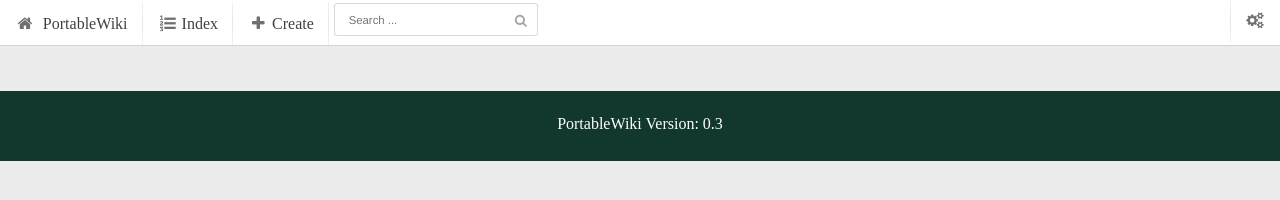
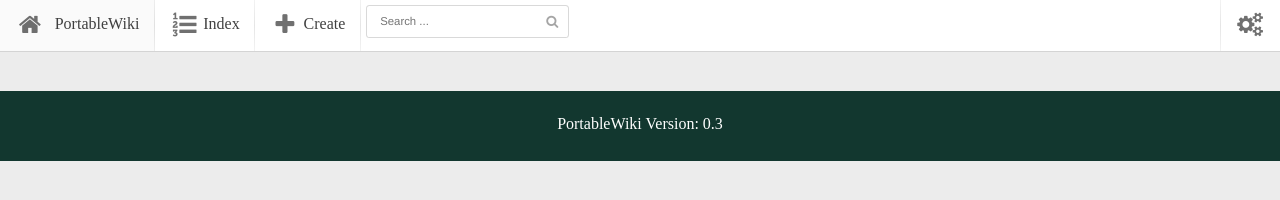
Before and after one commit to CarterTsai/portable-wiki, a plain HTML site: page app/index.html in a window 1280 px wide. Drawn offline with Linux system fonts and the light colour scheme; no server answers.

Commit message:
Modified menu icon size to large

```diff
--- a/app/index.html
+++ b/app/index.html
@@ -40,18 +40,20 @@
 
     <div class = "ui fixed transparent main menu" ng-init="isShowMenu=true" ng-controller="MainCtrl">
         <div class="container">
-            <a href="/" class="launch item" ng-click="$parent.isShowMenu=false"><i class="icon home"></i> PortableWiki </a>
+            <a href="/" class="launch item" ng-click="$parent.isShowMenu=false"><i class="icon large home"></i> PortableWiki </a>
             <a href="" ng-click="$parent.isShowMenu=!$parent.isShowMenu" class="item icon">
-                <i class="ordered list icon"></i> Index
+                <i class="ordered list large icon"></i> Index
             </a>
-            <a href="#/Create" ng-click="$parent.isShowMenu=false" class="item icon"><i class="plus icon"></i> Create</a>
+            <a href="#/Create" ng-click="$parent.isShowMenu=false" class="item icon">
+                <i class="plus large icon"></i> Create
+            </a>
             <div class="ui mini icon input search_offset">
                 <input type="text" placeholder="Search ...">
                 <i class="search icon"></i>
             </div>
             <div class="right menu">
                 <div class="ui icon top right pointing dropdown item">
-                  <i class="settings icon" ng-click="$root.isShowMenu=false"></i>
+                  <i class="settings large icon" ng-click="$root.isShowMenu=false"></i>
                   <div class="menu">
                     <a href="#/Changes" class="icon item"><i class="info icon"></i>Changes</a>
                     <a href="#/Help" class="item"><i class="help icon"></i>Help</a>
```
